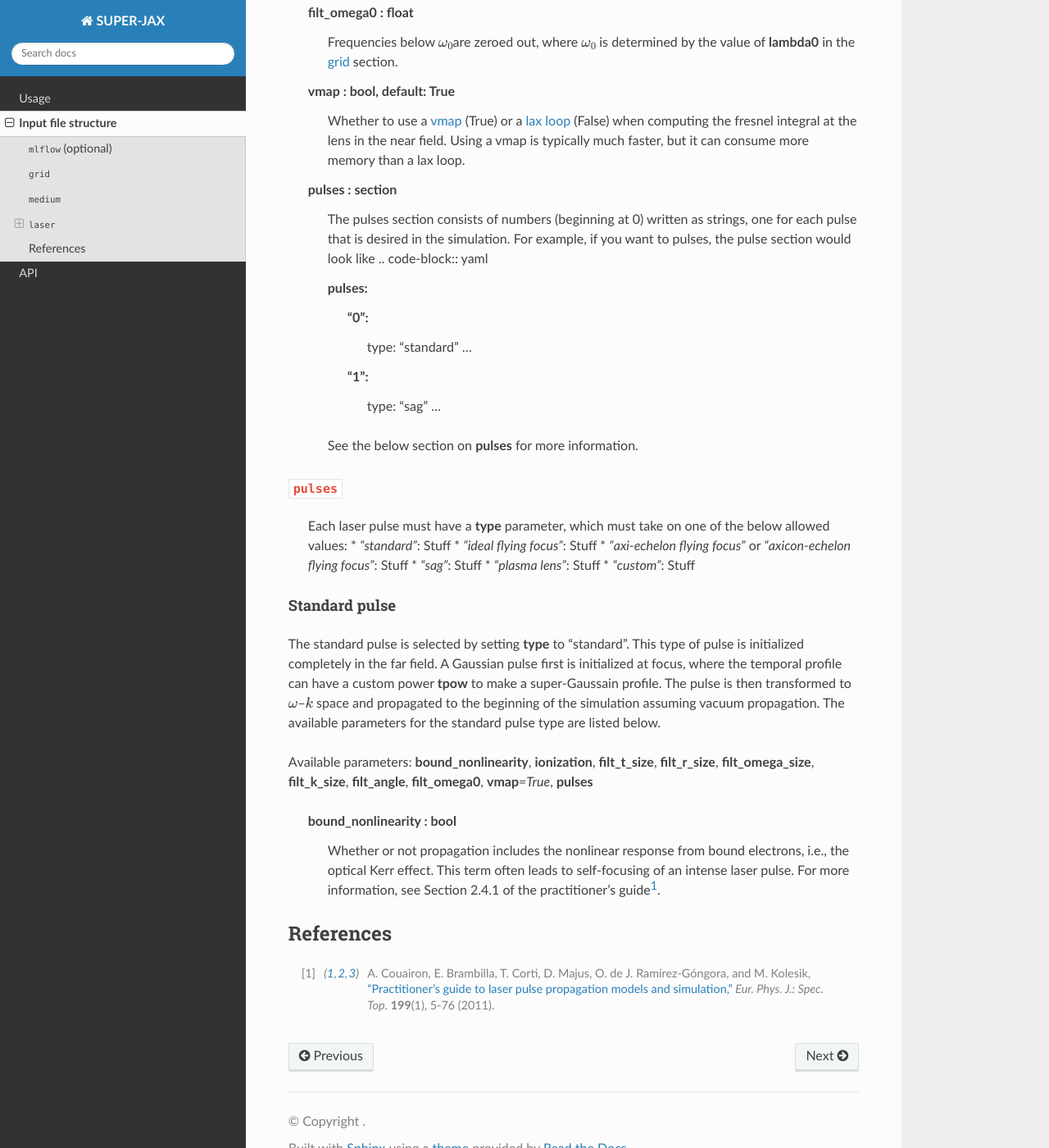
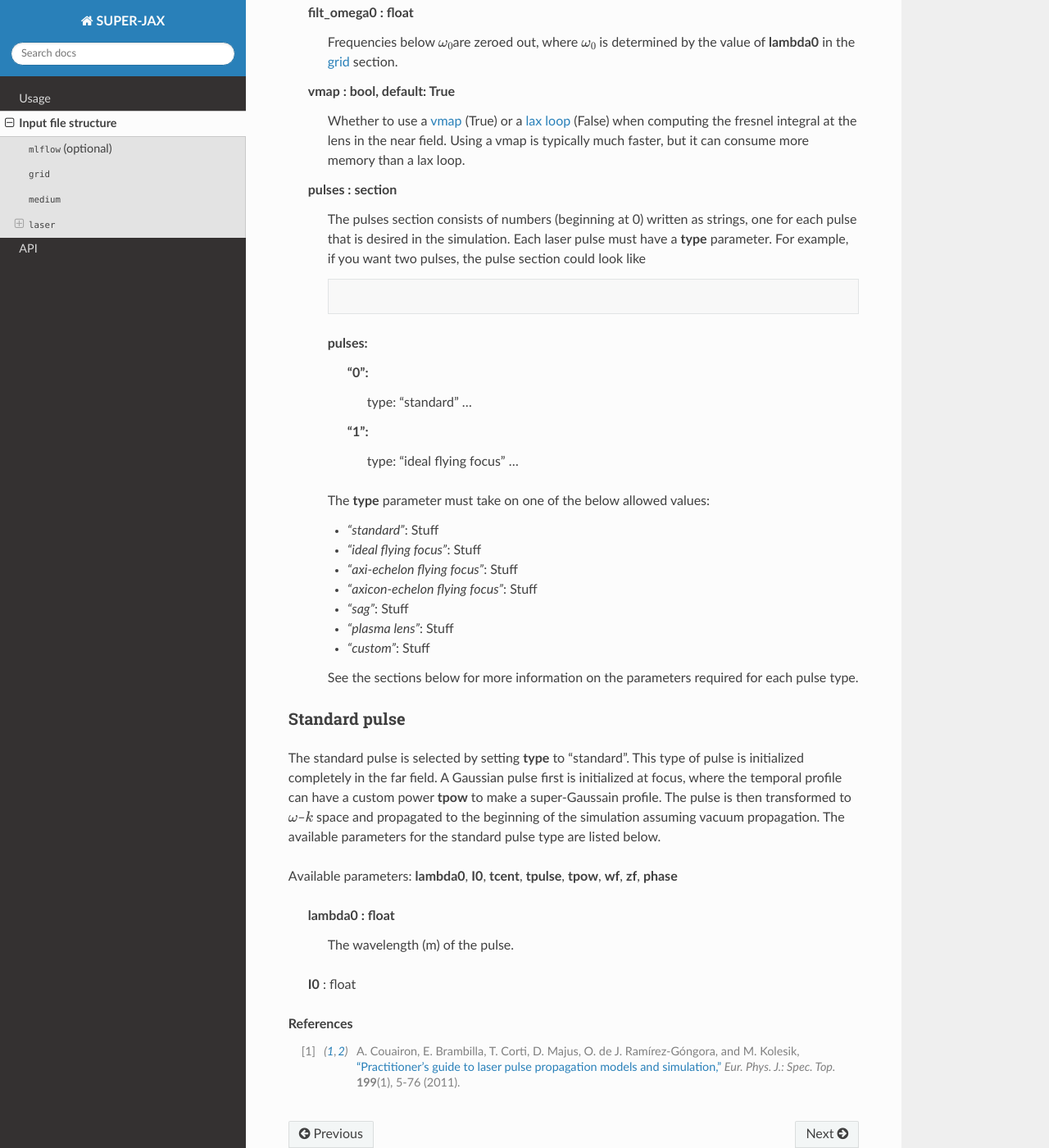
Before and after one commit to millerk123/super-jax-docs, a Sphinx documentation site: the page built from docs/source/input_file.rst, in a window 1280 px wide and 1400 px high, scrolled down 3777 px. Shown: the whole window at 82% size. Built offline with Sphinx 7.4.7 and the Read the Docs theme 3.1.0, drawn with Linux system fonts in a browser that asks for light colours; some of the changed text lies outside the part shown.

Commit message:
Update documentation

```diff
--- a/docs/source/index.rst
+++ b/docs/source/index.rst
@@ -28,8 +28,7 @@ Contents
    input_file
    api
 
-References
-----------
+.. rubric:: References
 
 .. [1] M\. Kolesik, J.V. Moloney, and M. Mlejnek, `"Unidirectional Optical Pulse Propagation Equation," <https://doi.org/10.1103/PhysRevLett.89.283902>`_ *Phys. Rev. Lett.* **89**\ (28), 283902 (2002).
 
--- a/docs/source/input_file.rst
+++ b/docs/source/input_file.rst
@@ -91,10 +91,10 @@ The laser section sets the physics to include for laser pulse propagation, spati
 Available parameters: **bound_nonlinearity**\ , **ionization**\ , **filt_t_size**\ , **filt_r_size**\ , **filt_omega_size**\ , **filt_k_size**\ , **filt_angle**\ , **filt_omega0**\ , **vmap**\ *=True*\ , **pulses**
 
    **bound_nonlinearity** : bool
-      Whether or not propagation includes the nonlinear response from bound electrons, i.e., the optical Kerr effect.  This term often leads to self-focusing of an intense laser pulse.  For more information, see Section 2.4.1 of the practitioner's guide\ [1]_\ .
+      Whether or not propagation includes the nonlinear response from bound electrons, i.e., the optical Kerr effect.  This term often leads to self-focusing of an intense laser pulse.  For more information, see Section 2.4.1 of the practitioner's guide.\ [1]_
 
    **ionization** : bool
-      Whether or not propagation includes ionization of the gas (just the first level).  This term often leads to defocusing of an intense laser pulse in an ionization front.  For more information, see Section 2.4.4 of the practitioner's guide\ [1]_\ .
+      Whether or not propagation includes ionization of the gas (just the first level).  This term often leads to defocusing of an intense laser pulse in an ionization front.  For more information, see Section 2.4.4 of the practitioner's guide.\ [1]_
 
    **filt_t_size** : float
       The fraction of the total :math:`t` grid over which to taper the response to zero (using a cosine function) at the left and right edges.  For example, a value of 0.05 (recommended) will leave the middle 90% of the temporal grid untouched, but taper 5% on the left and 5% on the right to zero.
@@ -118,7 +118,8 @@ Available parameters: **bound_nonlinearity**\ , **ionization**\ , **filt_t_size*
       Whether to use a `vmap <https://docs.jax.dev/en/latest/_autosummary/jax.vmap.html>`_ (True) or a `lax loop <https://docs.jax.dev/en/latest/_autosummary/jax.lax.map.html>`_ (False) when computing the fresnel integral at the lens in the near field.  Using a vmap is typically much faster, but it can consume more memory than a lax loop.
 
    **pulses** : section
-      The pulses section consists of numbers (beginning at 0) written as strings, one for each pulse that is desired in the simulation.  For example, if you want to pulses, the pulse section would look like
+      The pulses section consists of numbers (beginning at 0) written as strings, one for each pulse that is desired in the simulation.  Each laser pulse must have a **type** parameter.  For example, if you want two pulses, the pulse section could look like
+
       .. code-block:: yaml
 
       pulses:
@@ -126,36 +127,36 @@ Available parameters: **bound_nonlinearity**\ , **ionization**\ , **filt_t_size*
             type: "standard"
             ...
          "1":
-            type: "sag"
+            type: "ideal flying focus"
             ...
 
-      See the below section on **pulses** for more information.
+      The **type** parameter must take on one of the below allowed values:
 
-``pulses``
-*****
+      * *"standard"*\ : Stuff
+      * *"ideal flying focus"*\ : Stuff
+      * *"axi-echelon flying focus"*\ : Stuff
+      * *"axicon-echelon flying focus"*\ : Stuff
+      * *"sag"*\ : Stuff
+      * *"plasma lens"*\ : Stuff
+      * *"custom"*\ : Stuff
 
-   Each laser pulse must have a **type** parameter, which must take on one of the below allowed values:
-   * *"standard"*\ : Stuff
-   * *"ideal flying focus"*\ : Stuff
-   * *"axi-echelon flying focus"* or *"axicon-echelon flying focus"*\ : Stuff
-   * *"sag"*\ : Stuff
-   * *"plasma lens"*\ : Stuff
-   * *"custom"*\ : Stuff
+      See the sections below for more information on the parameters required for each pulse type.
 
 Standard pulse
-#####
+*****
 
 The standard pulse is selected by setting **type** to "standard".  This type of pulse is initialized completely in the far field.  A Gaussian pulse first is initialized at focus, where the temporal profile can have a custom power **tpow** to make a super-Gaussain profile.  The pulse is then transformed to :math:`\omega`\ --\ :math:`k` space and propagated to the beginning of the simulation assuming vacuum propagation.  The available parameters for the standard pulse type are listed below.
 
-Available parameters: **bound_nonlinearity**\ , **ionization**\ , **filt_t_size**\ , **filt_r_size**\ , **filt_omega_size**\ , **filt_k_size**\ , **filt_angle**\ , **filt_omega0**\ , **vmap**\ *=True*\ , **pulses**
+Available parameters: **lambda0**\ , **I0**\ , **tcent**\ , **tpulse**\ , **tpow**\ , **wf**\ , **zf**\ , **phase**
 
-   **bound_nonlinearity** : bool
-      Whether or not propagation includes the nonlinear response from bound electrons, i.e., the optical Kerr effect.  This term often leads to self-focusing of an intense laser pulse.  For more information, see Section 2.4.1 of the practitioner's guide\ [1]_\ .
+   **lambda0** : float
+      The wavelength (m) of the pulse.
+
+   **I0** : float
 
 
 
 
-References
------
+.. rubric:: References
 
 .. [1] A\. Couairon, E. Brambilla, T. Corti, D. Majus, O. de J. Ramírez-Góngora, and M. Kolesik, `"Practitioner’s guide to laser pulse propagation models and simulation," <https://doi.org/10.1140/epjst/e2011-01503-3>`_ *Eur. Phys. J.: Spec. Top.* **199**\ (1), 5-76 (2011).
```
